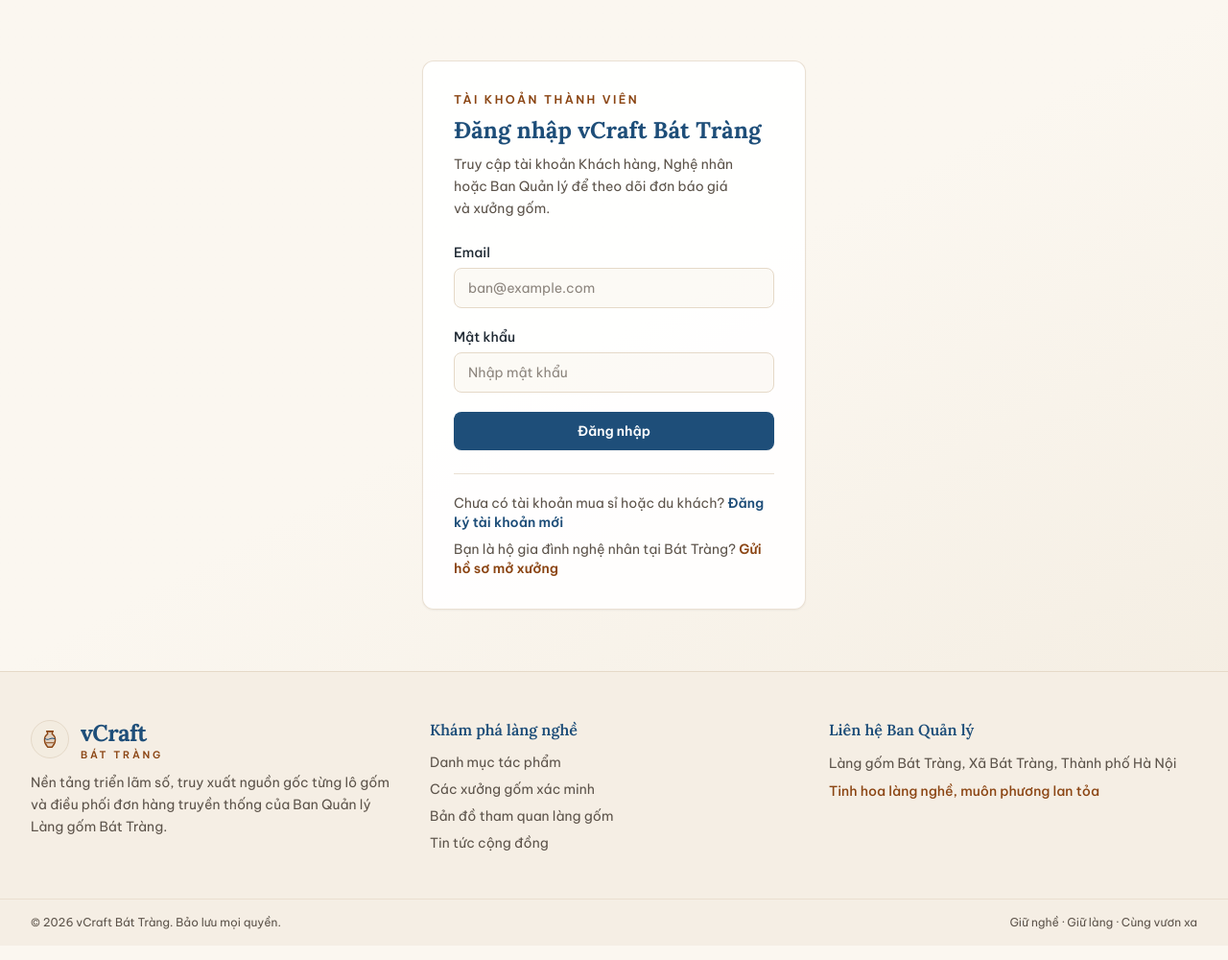
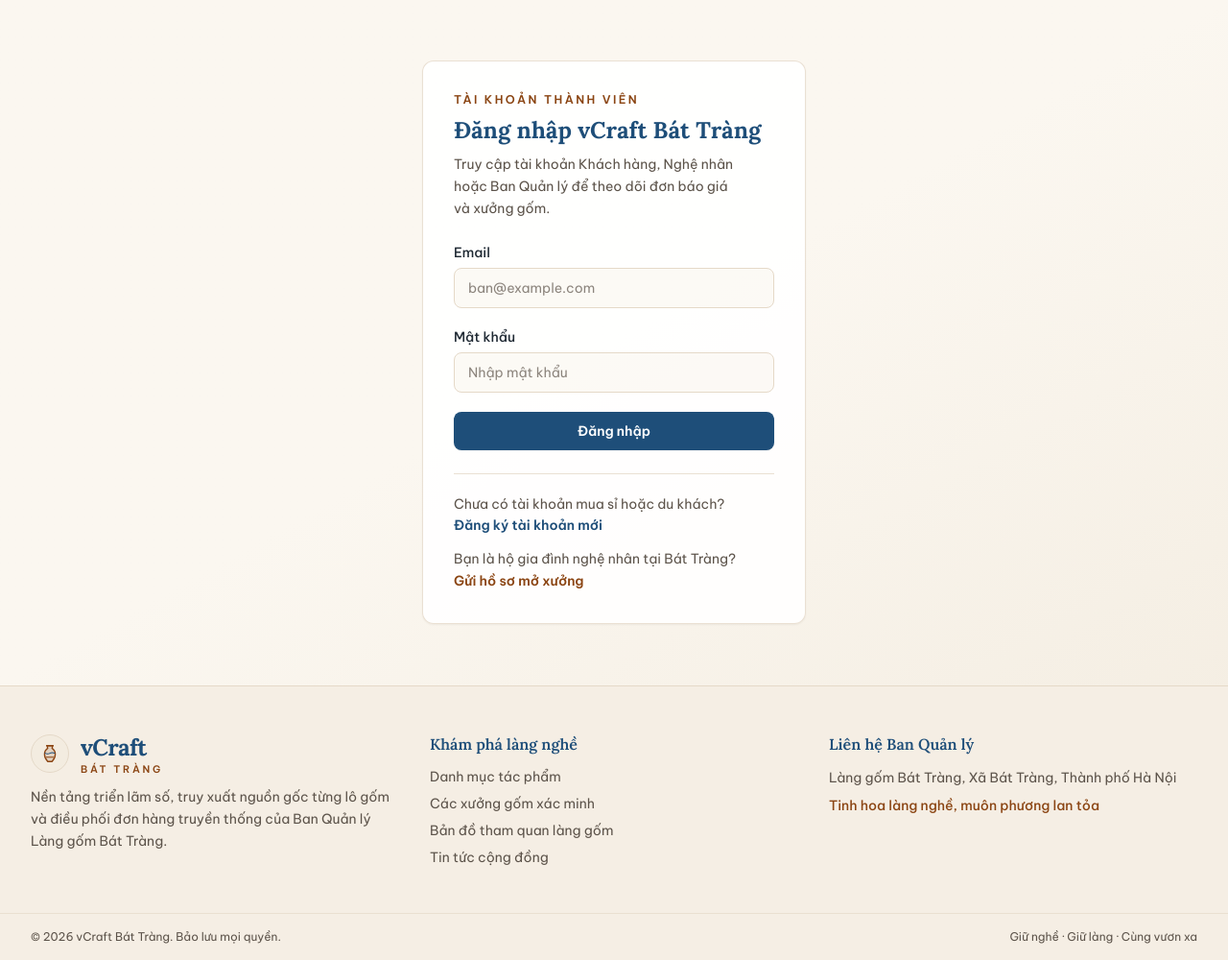
Before and after one commit to brownfox2k6/vCraft-BatTrang, a FastAPI app: page /dang-nhap in a window 1280 px wide. Shown: the part 74-1074 px from the top of the page at 96% size. Before the commit the page ends 1042 px from the top, so only its background shows below. Run offline with FastAPI, Linux system fonts and the light colour scheme; parts of the project's set-up code (start-up, migrations or seed data) failed here and were passed over.

Commit message:
fix(auth): prevent wrapping inside auth footer links and bind brand phrase (#4)

```diff
--- a/app/i18n/catalog.py
+++ b/app/i18n/catalog.py
@@ -21,6 +21,7 @@ _PLAIN_TEXT_KEYS: frozenset[str] = frozenset(
 
 _NON_BREAKING_PHRASES: dict[Lang, tuple[str, ...]] = {
     "vi": (
+        "vCraft Bát Tràng",
         "Làng gốm Bát Tràng",
         "Thành phố Hà Nội",
         "Xã Bát Tràng",
@@ -31,6 +32,7 @@ _NON_BREAKING_PHRASES: dict[Lang, tuple[str, ...]] = {
         "lô gốm QR",
     ),
     "en": (
+        "vCraft Bát Tràng",
         "Bát Tràng Commune",
         "Bát Tràng",
         "Pottery Village",
--- a/app/templates/auth/login.html
+++ b/app/templates/auth/login.html
@@ -80,18 +80,14 @@
         </button>
       </form>
 
-      <div class="mt-6 space-y-2 border-t border-clay-border/80 pt-5 text-sm text-ink-muted">
-        <p>
+      <div class="mt-6 space-y-3 border-t border-clay-border/80 pt-5 text-sm text-ink-muted">
+        <p class="leading-relaxed">
           {{ t("auth.login.no_account") }}
-          <a href="/dang-ky{% if next_url %}?next={{ next_url | urlencode }}{% endif %}" class="font-semibold text-cobalt hover:underline">
-            {{ t("auth.login.register_link") }}
-          </a>
+          <a href="/dang-ky{% if next_url %}?next={{ next_url | urlencode }}{% endif %}" class="inline-block whitespace-nowrap font-semibold text-cobalt hover:underline">{{ t("auth.login.register_link") }}</a>
         </p>
-        <p>
+        <p class="leading-relaxed">
           {{ t("auth.login.artisan_hint_prefix") }}
-          <a href="/dang-ky-xuong" class="font-semibold text-terracotta hover:underline">
-            {{ t("auth.login.artisan_register_link") }}
-          </a>
+          <a href="/dang-ky-xuong" class="inline-block whitespace-nowrap font-semibold text-terracotta hover:underline">{{ t("auth.login.artisan_register_link") }}</a>
         </p>
       </div>
     </div>
--- a/app/templates/auth/register.html
+++ b/app/templates/auth/register.html
@@ -135,11 +135,9 @@
       </form>
 
       <div class="mt-6 border-t border-clay-border/80 pt-5 text-sm text-ink-muted">
-        <p>
+        <p class="leading-relaxed">
           {{ t("auth.register.have_account") }}
-          <a href="/dang-nhap{% if next_url %}?next={{ next_url | urlencode }}{% endif %}" class="font-semibold text-cobalt hover:underline">
-            {{ t("auth.register.login_link") }}
-          </a>
+          <a href="/dang-nhap{% if next_url %}?next={{ next_url | urlencode }}{% endif %}" class="inline-block whitespace-nowrap font-semibold text-cobalt hover:underline">{{ t("auth.register.login_link") }}</a>
         </p>
       </div>
     </div>
```
Also changed, not shown: tests/test_auth_web.py (+1 -0 lines), tests/test_i18n.py (+2 -0 lines), app/static/css/app.css.
